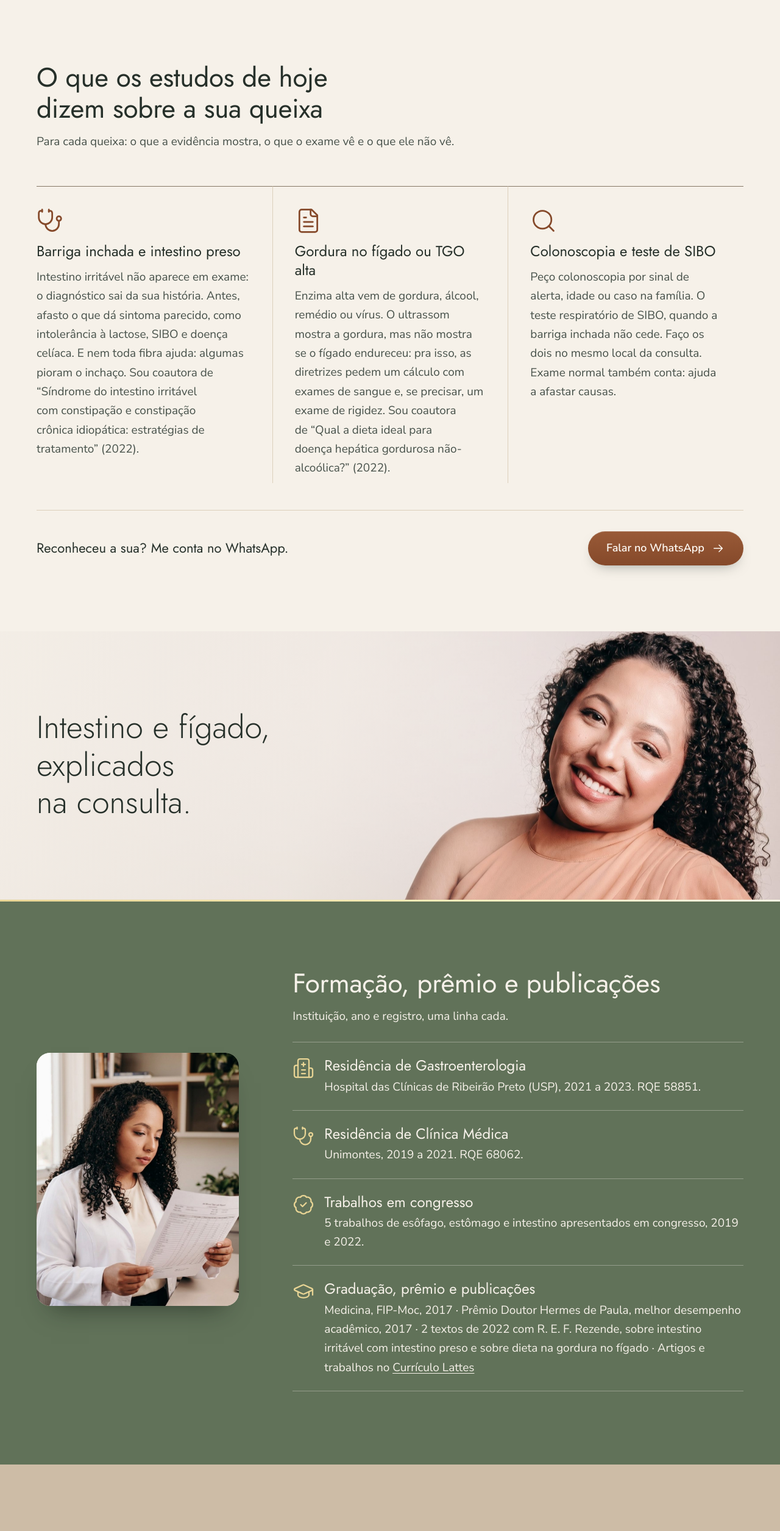
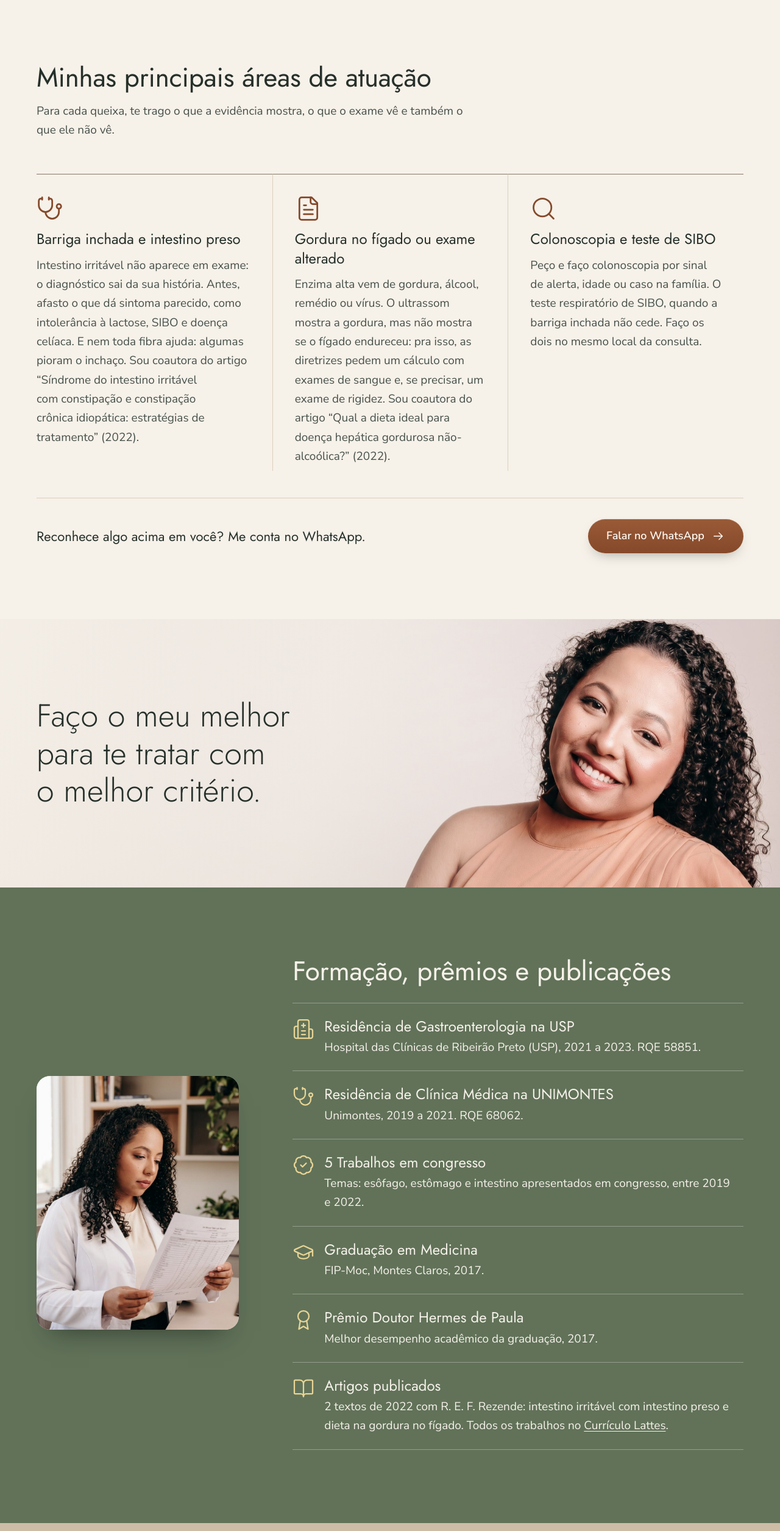
Before and after one commit to fcamara1109/marialuiza-lp, a plain HTML site: page index.html in a window 1280 px wide. Shown: the part 891-3401 px from the top of the page at 61% size. Drawn offline with Linux system fonts and the light colour scheme.

Commit message:
atualiza preview

```diff
--- a/index.html
+++ b/index.html
@@ -247,7 +247,6 @@ h3{font-family:var(--ml-display);font-weight:var(--ml-peso-titulo);font-size:1.5
 
 /* ---------- prova: faixa verde, credencial verificavel ---------- */
 .prova{position:relative;background:var(--ml-verde);color:var(--ml-on-verde);padding:84px 0 92px}
-.prova::before{content:"";position:absolute;left:0;right:0;top:0;height:3px;background:var(--ml-ouro-filete)}
 .prova h2,.prova h3,.prova .cab p{color:var(--ml-on-verde)}
 .prova a{color:inherit;text-decoration:underline;text-underline-offset:3px;transition:opacity var(--ml-dur) var(--ml-ease)}
 .prova a:hover{opacity:.8}
@@ -480,28 +479,28 @@ details p{padding:0 4px 24px;max-width:46rem;color:var(--ml-ink-2)}
 <section class="servicos" data-bloco="servicos">
   <div class="wrap" data-rv>
     <div class="cab">
-      <h2>O que os estudos de hoje dizem sobre a sua queixa</h2>
-      <p>Para cada queixa: o que a evidência mostra, o que o exame vê e o que ele não vê.</p>
+      <h2>Minhas principais áreas de atuação</h2>
+      <p>Para cada queixa, te trago o que a evidência mostra, o que o exame vê e também o que ele não vê.</p>
     </div>
     <ul class="portas">
       <li class="porta">
         <svg class="ico" viewBox="0 0 24 24" aria-hidden="true"><path d="M11 2v2"/><path d="M5 2v2"/><path d="M5 3H4a2 2 0 0 0-2 2v4a6 6 0 0 0 12 0V5a2 2 0 0 0-2-2h-1"/><path d="M8 15a6 6 0 0 0 12 0v-3"/><circle cx="20" cy="10" r="2"/></svg>
         <h3>Barriga inchada e intestino preso</h3>
-        <p>Intestino irritável não aparece em exame: o diagnóstico sai da sua história. Antes, afasto o que dá sintoma parecido, como intolerância à lactose, SIBO e doença celíaca. E nem toda fibra ajuda: algumas pioram o inchaço. Sou coautora de “Síndrome do intestino irritável com constipação e constipação crônica idiopática: estratégias de tratamento” (2022).</p>
+        <p>Intestino irritável não aparece em exame: o diagnóstico sai da sua história. Antes, afasto o que dá sintoma parecido, como intolerância à lactose, SIBO e doença celíaca. E nem toda fibra ajuda: algumas pioram o inchaço. Sou coautora do artigo “Síndrome do intestino irritável com constipação e constipação crônica idiopática: estratégias de tratamento” (2022).</p>
       </li>
       <li class="porta">
         <svg class="ico" viewBox="0 0 24 24" aria-hidden="true"><path d="M15 2H6a2 2 0 0 0-2 2v16a2 2 0 0 0 2 2h12a2 2 0 0 0 2-2V7Z"/><path d="M14 2v4a2 2 0 0 0 2 2h4"/><path d="M10 9H8"/><path d="M16 13H8"/><path d="M16 17H8"/></svg>
-        <h3>Gordura no fígado ou TGO alta</h3>
-        <p>Enzima alta vem de gordura, álcool, remédio ou vírus. O ultrassom mostra a gordura, mas não mostra se o fígado endureceu: pra isso, as diretrizes pedem um cálculo com exames de sangue e, se precisar, um exame de rigidez. Sou coautora de “Qual a dieta ideal para doença hepática gordurosa não-alcoólica?” (2022).</p>
+        <h3>Gordura no fígado ou exame alterado</h3>
+        <p>Enzima alta vem de gordura, álcool, remédio ou vírus. O ultrassom mostra a gordura, mas não mostra se o fígado endureceu: pra isso, as diretrizes pedem um cálculo com exames de sangue e, se precisar, um exame de rigidez. Sou coautora do artigo “Qual a dieta ideal para doença hepática gordurosa não-alcoólica?” (2022).</p>
       </li>
       <li class="porta">
         <svg class="ico" viewBox="0 0 24 24" aria-hidden="true"><path d="m21 21-4.34-4.34"/><circle cx="11" cy="11" r="8"/></svg>
         <h3>Colonoscopia e teste de SIBO</h3>
-        <p>Peço colonoscopia por sinal de alerta, idade ou caso na família. O teste respiratório de SIBO, quando a barriga inchada não cede. Faço os dois no mesmo local da consulta. Exame normal também conta: ajuda a afastar causas.</p>
+        <p>Peço e faço colonoscopia por sinal de alerta, idade ou caso na família. O teste respiratório de SIBO, quando a barriga inchada não cede. Faço os dois no mesmo local da consulta.</p>
       </li>
     </ul>
     <div class="fecho">
-      <p>Reconheceu a sua? Me conta no WhatsApp.</p>
+      <p>Reconhece algo acima em você? Me conta no WhatsApp.</p>
       <button class="btn" type="button" data-wa>Falar no WhatsApp <svg class="seta" viewBox="0 0 24 24" aria-hidden="true"><path d="M4 12h15M13 6l6 6-6 6"/></svg></button>
     </div>
   </div>
@@ -509,7 +508,7 @@ details p{padding:0 4px 24px;max-width:46rem;color:var(--ml-ink-2)}
 
 <div class="faixa-tag">
   <picture><source media="(max-width:600px)" srcset="fotos/ml-faixa-m.jpg" width="1200" height="1119"><img src="fotos/ml-faixa.jpg" width="2560" height="1139" alt="" loading="lazy" decoding="async"></picture>
-  <p>Intestino e fígado, explicados na consulta.</p>
+  <p>Faço o meu melhor para te tratar com o melhor critério.</p>
 </div>
 
 <section class="prova" data-bloco="prova">
@@ -517,25 +516,32 @@ details p{padding:0 4px 24px;max-width:46rem;color:var(--ml-ink-2)}
     <figure class="foto"><img src="fotos/ml-ia-exame.jpg" width="928" height="1152" alt="" loading="lazy" decoding="async"></figure>
     <div>
       <div class="cab">
-        <h2>Formação, prêmio e publicações</h2>
-        <p>Instituição, ano e registro, uma linha cada.</p>
+        <h2>Formação, prêmios e publicações</h2>
       </div>
       <ul class="creds">
         <li class="cred">
           <svg class="ico" viewBox="0 0 24 24" aria-hidden="true"><path d="M12 6v4"/><path d="M14 14h-4"/><path d="M14 18h-4"/><path d="M14 8h-4"/><path d="M18 12h2a2 2 0 0 1 2 2v6a2 2 0 0 1-2 2H4a2 2 0 0 1-2-2v-9a2 2 0 0 1 2-2h2"/><path d="M18 22V4a2 2 0 0 0-2-2H8a2 2 0 0 0-2 2v18"/></svg>
-          <div><h3>Residência de Gastroenterologia</h3><p>Hospital das Clínicas de Ribeirão Preto (USP), 2021 a 2023. RQE 58851.</p></div>
+          <div><h3>Residência de Gastroenterologia na USP</h3><p>Hospital das Clínicas de Ribeirão Preto (USP), 2021 a 2023. RQE 58851.</p></div>
         </li>
         <li class="cred">
           <svg class="ico" viewBox="0 0 24 24" aria-hidden="true"><path d="M11 2v2"/><path d="M5 2v2"/><path d="M5 3H4a2 2 0 0 0-2 2v4a6 6 0 0 0 12 0V5a2 2 0 0 0-2-2h-1"/><path d="M8 15a6 6 0 0 0 12 0v-3"/><circle cx="20" cy="10" r="2"/></svg>
-          <div><h3>Residência de Clínica Médica</h3><p>Unimontes, 2019 a 2021. RQE 68062.</p></div>
+          <div><h3>Residência de Clínica Médica na UNIMONTES</h3><p>Unimontes, 2019 a 2021. RQE 68062.</p></div>
         </li>
         <li class="cred">
           <svg class="ico" viewBox="0 0 24 24" aria-hidden="true"><path d="M3.85 8.62a4 4 0 0 1 4.78-4.77 4 4 0 0 1 6.74 0 4 4 0 0 1 4.78 4.78 4 4 0 0 1 0 6.74 4 4 0 0 1-4.77 4.78 4 4 0 0 1-6.75 0 4 4 0 0 1-4.78-4.77 4 4 0 0 1 0-6.76Z"/><path d="m9 12 2 2 4-4"/></svg>
-          <div><h3>Trabalhos em congresso</h3><p>5 trabalhos de esôfago, estômago e intestino apresentados em congresso, 2019 e 2022.</p></div>
+          <div><h3>5 Trabalhos em congresso</h3><p>Temas: esôfago, estômago e intestino apresentados em congresso, entre 2019 e 2022.</p></div>
         </li>
         <li class="cred">
           <svg class="ico" viewBox="0 0 24 24" aria-hidden="true"><path d="M21.42 10.922a1 1 0 0 0-.019-1.838L12.83 5.18a2 2 0 0 0-1.66 0L2.6 9.08a1 1 0 0 0 0 1.832l8.57 3.908a2 2 0 0 0 1.66 0z"/><path d="M22 10v6"/><path d="M6 12.5V16a6 3 0 0 0 12 0v-3.5"/></svg>
-          <div><h3>Graduação, prêmio e publicações</h3><p>Medicina, FIP-Moc, 2017 · Prêmio Doutor Hermes de Paula, melhor desempenho acadêmico, 2017 · 2 textos de 2022 com R. E. F. Rezende, sobre intestino irritável com intestino preso e sobre dieta na gordura no fígado · Artigos e trabalhos no <a href="http://lattes.cnpq.br/8259106256788768" target="_blank" rel="noopener">Currículo Lattes</a></p></div>
+          <div><h3>Graduação em Medicina</h3><p>FIP-Moc, Montes Claros, 2017.</p></div>
+        </li>
+        <li class="cred">
+          <svg class="ico" viewBox="0 0 24 24" aria-hidden="true"><circle cx="12" cy="8" r="6"/><path d="M15.477 12.89 17 22l-5-3-5 3 1.523-9.11"/></svg>
+          <div><h3>Prêmio Doutor Hermes de Paula</h3><p>Melhor desempenho acadêmico da graduação, 2017.</p></div>
+        </li>
+        <li class="cred">
+          <svg class="ico" viewBox="0 0 24 24" aria-hidden="true"><path d="M12 7v14"/><path d="M3 18a1 1 0 0 1-1-1V4a1 1 0 0 1 1-1h5a4 4 0 0 1 4 4 4 4 0 0 1 4-4h5a1 1 0 0 1 1 1v13a1 1 0 0 1-1 1h-6a3 3 0 0 0-3 3 3 3 0 0 0-3-3z"/></svg>
+          <div><h3>Artigos publicados</h3><p>2 textos de 2022 com R. E. F. Rezende: intestino irritável com intestino preso e dieta na gordura no fígado. Todos os trabalhos no <a href="http://lattes.cnpq.br/8259106256788768" target="_blank" rel="noopener">Currículo Lattes</a>.</p></div>
         </li>
       </ul>
     </div>
@@ -550,8 +556,9 @@ details p{padding:0 4px 24px;max-width:46rem;color:var(--ml-ink-2)}
         <h2>Gastroenterologia e Clínica Médica: Um olhar completo para sua saúde</h2>
         <span class="filete" role="presentation"></span>
       </div>
-      <p>Muita alteração de fígado e de intestino começa fora deles: num remédio que você toma, no açúcar, na pressão, no colesterol, na tireoide, numa rotina que mudou. Por isso, antes do intestino, eu pergunto pelo resto. E o remédio que você já tomou e não fez efeito também é pista: entra na conversa.</p>
-      <p>Gases, cheiro, banheiro toda hora, barriga estufada na calça: pode falar do jeito que você fala em casa. Eu pergunto sem rodeio, porque o detalhe muda o caminho: quantas vezes por dia, como são as fezes, o que piora. Comigo, isso é conversa normal.</p>
+      <p>Muita alteração de fígado e de intestino começa fora deles: num remédio que você toma, no açúcar, na pressão, no colesterol, na tireoide, numa rotina que mudou.
+
+Por isso, antes do intestino, eu pergunto pelo resto. E o remédio que você já tomou e não fez efeito também é pista: entra na conversa.</p>
     </div>
   </div>
 </section>
@@ -559,14 +566,14 @@ details p{padding:0 4px 24px;max-width:46rem;color:var(--ml-ink-2)}
 <section class="depois" data-bloco="depois">
   <div class="wrap" data-rv>
     <div class="cab">
-      <h2>O que acontece depois que você me chama no WhatsApp</h2>
+      <h2>Chame agora no WhatsApp</h2>
       <span class="filete" role="presentation"></span>
     </div>
     <ol class="etapas">
-      <li class="etapa"><h3>Você conta o que sente, a qualquer hora</h3><p>A Ana Clara, da minha equipe, responde 24 horas por dia: pergunta o que te trouxe e passa o valor e os horários livres. Você escolhe o que te atende.</p></li>
-      <li class="etapa"><h3>Confirma com nome e telefone</h3><p>Ela pede o nome completo e o telefone de quem vai à consulta. Com o horário confirmado no sistema, você recebe o endereço.</p></li>
-      <li class="etapa"><h3>A consulta, na segunda</h3><p>Segunda de manhã, no horário marcado. Leve seus exames, os antigos também, impressos ou no celular, e a lista dos remédios que usa.</p></li>
-      <li class="etapa"><h3>Você sai com o próximo passo</h3><p>Tratamento, exame que falta ou retorno. Eu explico qual, e por quê, antes de você sair.</p></li>
+      <li class="etapa"><h3>Nossa equipe te responde a qualquer hora</h3></li>
+      <li class="etapa"><h3>Para agendar, basta dizer o nome e telefone</h3></li>
+      <li class="etapa"><h3>Te atendo no consultório ou online, você escolhe</h3></li>
+      <li class="etapa"><h3>Você sai com seu tratamento combinado e explicado</h3></li>
     </ol>
     <button class="btn" type="button" data-wa>Falar no WhatsApp <svg class="seta" viewBox="0 0 24 24" aria-hidden="true"><path d="M4 12h15M13 6l6 6-6 6"/></svg></button>
   </div>
@@ -579,9 +586,9 @@ details p{padding:0 4px 24px;max-width:46rem;color:var(--ml-ink-2)}
       <span class="filete" role="presentation"></span>
     </div>
     <div class="linha">
-      <div class="marco"><p>A Dra. Maria Luiza se formou em Medicina na FIP-Moc, em Montes Claros, em 2017, com o Prêmio Doutor Hermes de Paula, de melhor desempenho acadêmico. Em 2018, atendeu como médica de família pela Unimontes.</p></div>
-      <div class="marco"><p>De 2019 a 2021, fez residência de Clínica Médica no hospital universitário da Unimontes: dois anos cuidando do paciente inteiro, não de um órgão só. Por isso a consulta pergunta pelos seus remédios e pelas outras doenças: muita alteração de fígado começa fora dele.</p></div>
-      <div class="marco"><p>De 2021 a 2023, fez residência de Gastroenterologia no Hospital das Clínicas de Ribeirão Preto, da USP. Em 2022, publicou dois textos com R. E. F. Rezende: um sobre intestino preso, outro sobre a dieta na gordura no fígado. Voltou para Montes Claros, onde atende intestino e fígado às segundas de manhã.</p></div>
+      <div class="marco"><p>A Dra. Maria Luiza se formou em Medicina na FIP-Moc, em Montes Claros, em 2017, com o Prêmio Doutor Hermes de Paula, de melhor desempenho acadêmico. Em 2018, também atendeu como médica de família pela Unimontes.</p></div>
+      <div class="marco"><p>De 2019 a 2021, fez residência de Clínica Médica no hospital universitário da Unimontes.</p></div>
+      <div class="marco"><p>De 2021 a 2023, fez residência de Gastroenterologia no Hospital das Clínicas de Ribeirão Preto, da USP. Em 2022, publicou dois textos com R. E. F. Rezende: um sobre intestino preso, outro sobre a dieta na gordura no fígado. Depois, voltou para Montes Claros para criar sua família.</p></div>
     </div>
   </div>
 </section>
```
